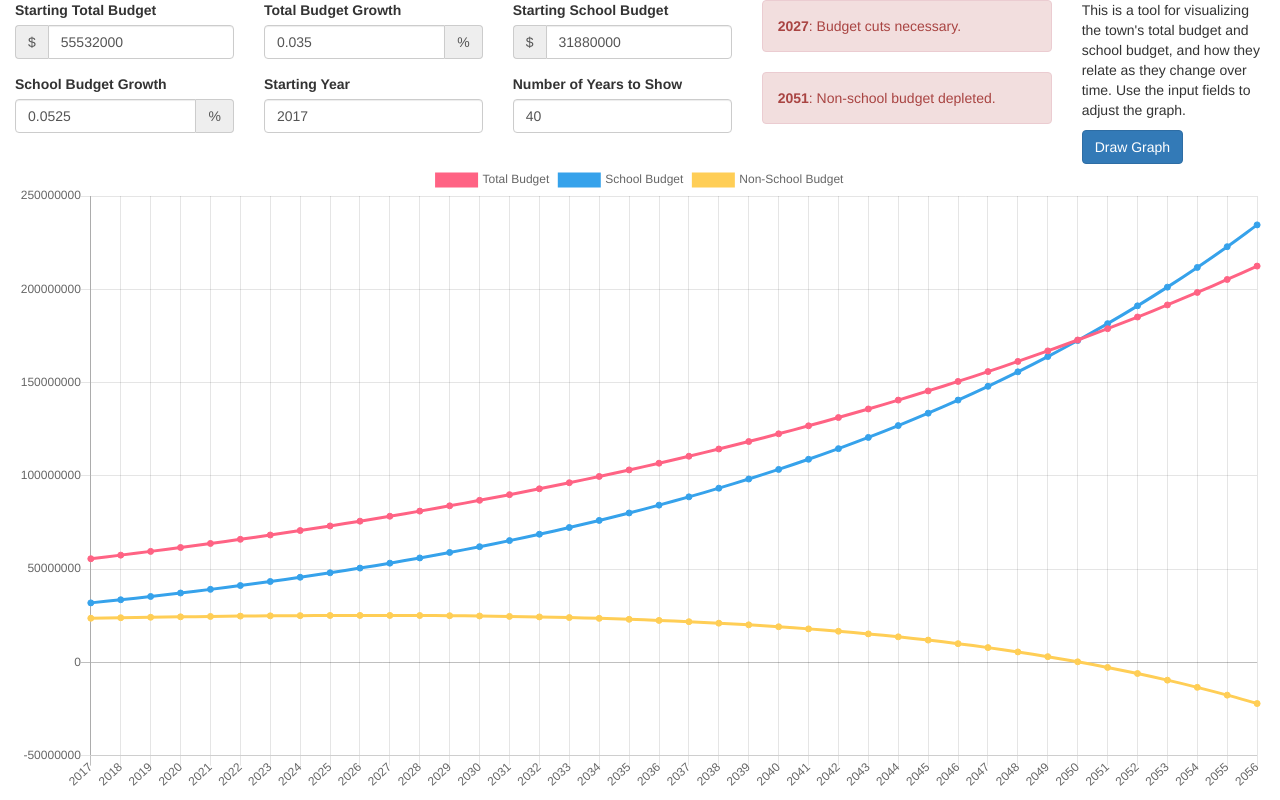
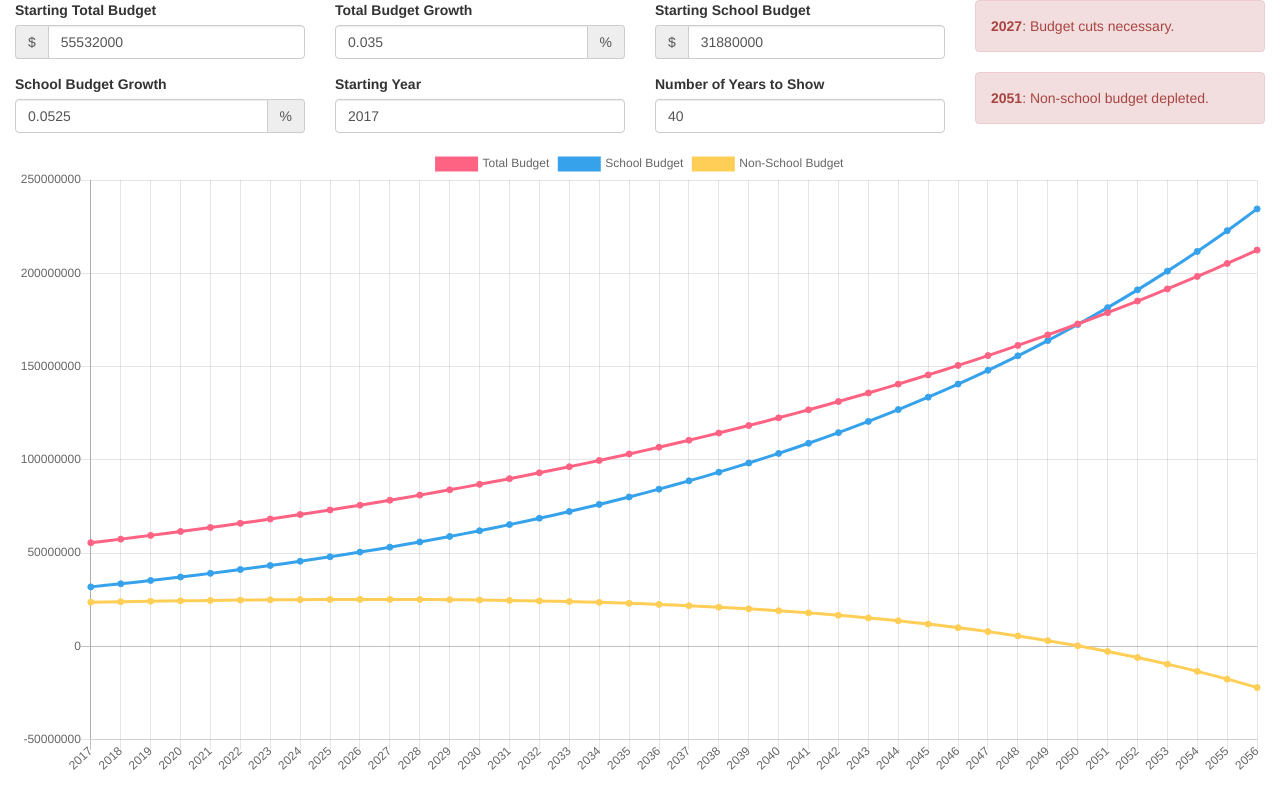
Before and after one commit to dscush/budget-visualizer, a plain HTML site: page index.html in a window 1280 px wide. Drawn offline with nearby package versions, Linux system fonts and the light colour scheme.

Commit message:
Remove description text

```diff
--- a/index.html
+++ b/index.html
@@ -8,11 +8,7 @@
 <body>
     <div class="container-fluid">
         <div class="row">
-        <div class="col-xs-12 col-lg-2 col-lg-push-10">
-            <p>This is a tool for visualizing the town's total budget and school budget, and how they relate as they change over time.  Use the input fields to adjust the graph.</p>
-            <button type="submit" class="btn btn-primary">Draw Graph</button>
-        </div>
-        <div class="col-xs-12 col-md-9 col-lg-7 col-lg-pull-2">
+        <div class="col-xs-12 col-md-9">
             <div class="row">
                 <div class="col-xs-6 col-sm-4">
                         <div class="form-group" id="starting-total-budget-fg">
@@ -63,8 +59,8 @@
                     </div>
                 </div>
             </div>
-        </div>
-        <div class="col-xs-12 col-md-3 col-lg-pull-2" id="budget-alerts">
+    </div>
+        <div class="col-xs-12 col-md-3" id="budget-alerts">
             <div class="alert alert-danger" id="budget-cuts-start"></div>
             <div class="alert alert-danger" id="non-school-budget-depletes"></div>
         </div>
```
